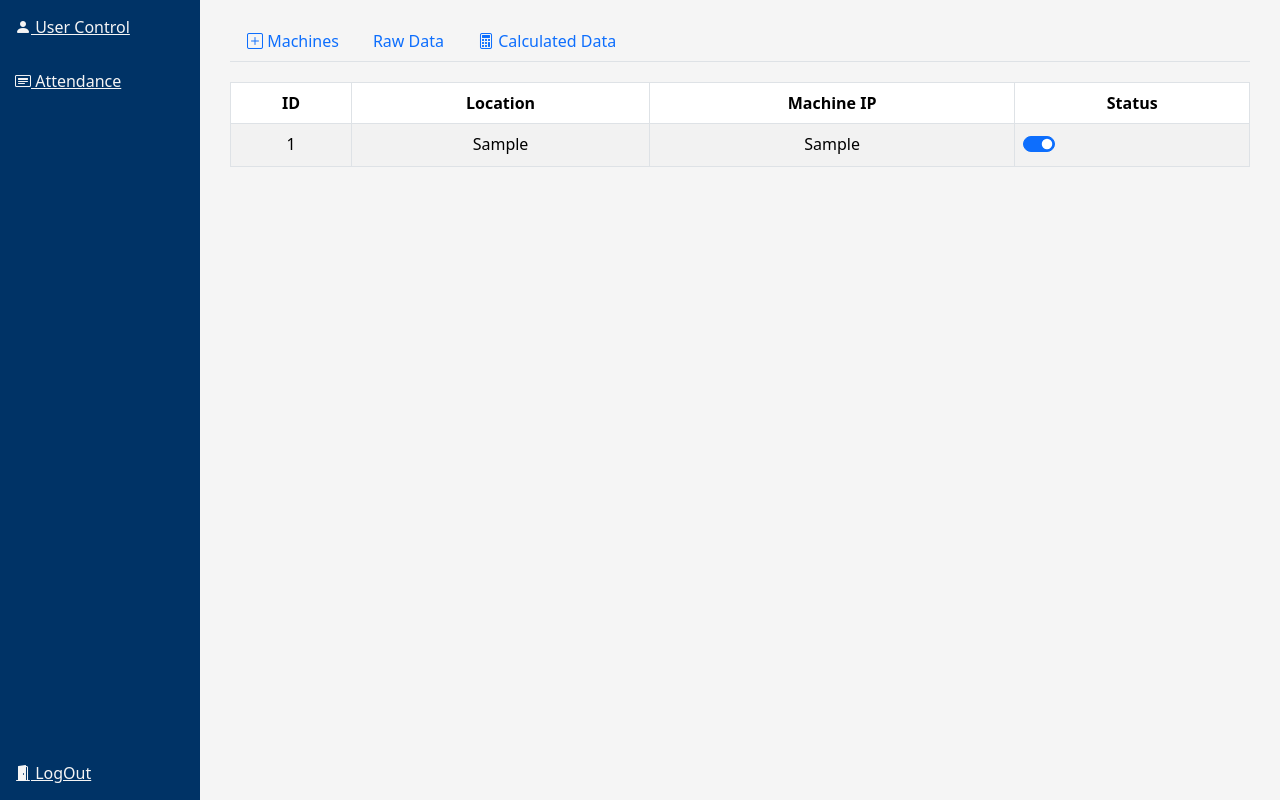
After one commit to ahmed-hussein-morgan/TimeSheet_Master, a Python web app: template app/tech/templates/tech_machines.html in a window 1280 px wide. The commit adds this page. Run offline with Jinja, Linux system fonts and the light colour scheme; the template is opened without the code that fills it: most values are stand-ins (such as "Sample title", 1, 10 or a date in 2020); some libraries are stand-ins or nearby versions.

Commit message:
updte machies

```diff
--- /dev/null
+++ b/app/tech/templates/tech_attendance_tab-bar.html
@@ -0,0 +1,23 @@
+{% extends "tech_nav-bar.html" %}
+
+{% block tabbar %}
+
+<div class="content" id="tabs-bar">
+    <nav class="nav nav-tabs">
+        <a href="#" class="nav-item nav-link">
+            <i class="bi-plus-square"></i> Machines
+        </a>
+
+        <a href="#" class="nav-item nav-link">
+            <i class="bi bi-filetype-raw"></i> Raw Data
+        </a>
+
+        <a href="#" class="nav-item nav-link">
+            <i class="bi bi-calculator"></i> Calculated Data
+        </a>
+    </nav>
+</div>
+
+
+
+{% endblock tabbar %}
--- /dev/null
+++ b/app/tech/templates/tech_machines.html
@@ -0,0 +1,37 @@
+{% extends "tech_attendance_tab-bar.html" %}
+
+
+{% block content %}
+
+
+<div id="tech_tickets_table">
+    <table class="table table-striped table-bordered">
+        <thead>
+            <tr>
+                <th scope="col"> ID </th>
+                <th scope="col"> Location </th>
+                <th scope="col"> Machine IP </th>
+                <th scope="col"> Status </th>
+            </tr>
+        </thead>
+
+        <tbody>
+            {% for machine in machines %}
+            <tr>
+
+                <td>{{ machine.id }}</td>
+                <td> {{ machine.machine_location }} </td>
+                <td> {{ machine.machine_ip }} </td>
+                <td>
+                    <div class="form-check form-switch">
+                        <input class="form-check-input" type="checkbox" role="switch" id="flexSwitchCheckChecked" checked>
+                      </div>
+                </td>
+            </tr>
+            {% endfor %}
+        </tbody>
+
+    </table>
+</div>
+
+{% endblock content %}
--- a/app/tech/templates/tech_nav-bar.html
+++ b/app/tech/templates/tech_nav-bar.html
@@ -6,7 +6,7 @@
 <div class="nav-bar">
     <ul>
         <li> <a class="bi bi-person-fill" href="{{ url_for('tech.tech_new_user') }}"> User Control </a> </li>
-        <li> <a class="bi bi-card-heading" href="#"> Attendance </a> </li>
+        <li> <a class="bi bi-card-heading" href="{{ url_for('tech.tech_all_machines') }}"> Attendance </a> </li>
         <li> <a class="bi bi-door-open-fill fixed-bottom" href="#"> LogOut </a> </li>
     </ul>
 </div>
```
Also changed, not shown: app/models.py (+6 -2 lines), app/tech/views.py (+8 -2 lines).
